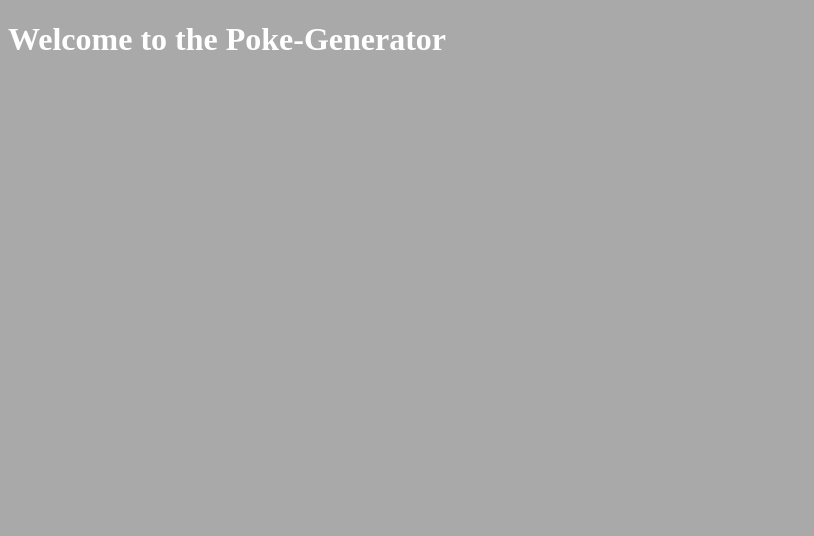
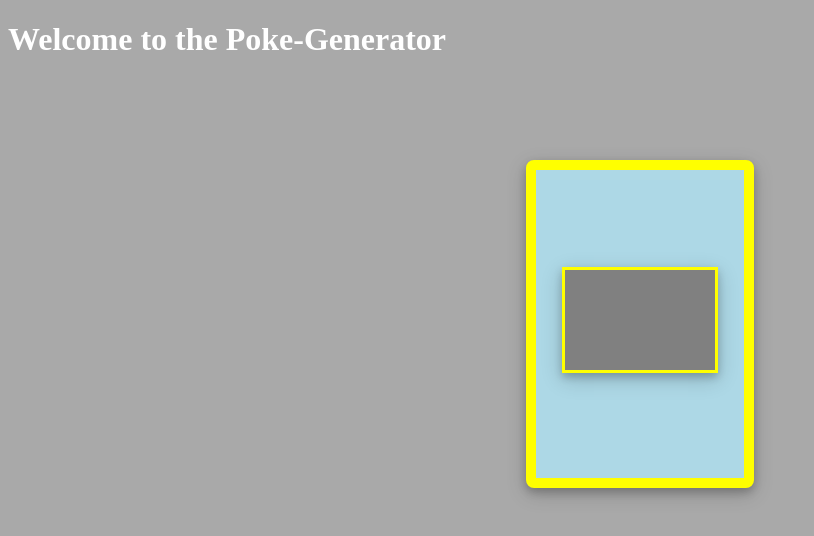
Before and after one commit to cswn/poke-generator, a website built with webpack: page dist/index.html in a window 1280 px wide. Shown: the whole page, without its empty margins (0-814 px from the left). Built offline with nearby package versions, Linux system fonts and the light colour scheme; no server answers.

Commit message:
Start styling pokemon card

```diff
--- a/src/index.js
+++ b/src/index.js
@@ -8,8 +8,16 @@
 let randomNumber = Math.floor(Math.random() * 1154);
 let theChosenOne = '';
 const container = document.getElementById('container');
-const pokeLogo = new Image();
-pokeLogo.src = logo;
+const card = document.querySelector('.card');
+const pic = document.getElementById('pic');
+const header = document.getElementById('header');
+const content = document.getElementById('poke-info');
+container.appendChild(card);
+card.appendChild(header);
+card.appendChild(pic);
+card.appendChild(content);
+// const pokeLogo = new Image();
+// pokeLogo.src = logo;
 
 
 
@@ -24,6 +32,8 @@
             if (data.indexOf(pokemon) === randomNumber) {
 
                 theChosenOne += pokemon.name;
+                const name = document.createElement('h3');
+                name.innerText = theChosenOne;
 
                 axios.get('https://pokeapi.co/api/v2/pokemon/' + theChosenOne)
 
@@ -37,8 +47,8 @@
                             let pokeType = pokemonInfo[0];
                             let pokemonType = pokeType.type.name;
 
-                            container.innerText = 'Pokemon: ' + theChosenOne + '\n ID: ' + pokeID + '\n Type: ' + pokemonType;
-                            container.appendChild(pokeLogo);
+                            content.innerText = 'ID: ' + pokeID + '\n Type: ' + pokemonType;
+                            header.appendChild(name);
 
                         } else if (pokemonInfo.length === 2) {
 
@@ -48,7 +58,8 @@
                             let pokemonType1 = type1.type.name;
                             let pokemonType2 = type2.type.name;
 
-                            container.innerText = 'Pokemon: ' + theChosenOne + '\n ID: ' + pokeID + '\n Types: ' + pokemonType1 + ' and ' + pokemonType2;
+                            content.innerText = 'ID: ' + pokeID + '\n Types: ' + pokemonType1 + ' and ' + pokemonType2;
+                            header.appendChild(name);
 
                         }
 
--- a/src/style.css
+++ b/src/style.css
@@ -2,3 +2,54 @@
     background: darkgray;
     color: white;
 }
+
+img {
+    width: 40px;
+    height: auto;
+}
+
+h3 {
+    display: flex;
+    justify-content: left;
+    align-items: flex-start;
+}
+
+#container {
+    display: flex;
+    justify-content: center;
+    align-items: center;
+}
+
+.card {
+    border: solid 10px yellow;
+    box-shadow: 0 4px 8px 0 rgba(0, 0, 0, 0.2), 0 6px 20px 0 rgba(0, 0, 0, 0.19);
+    background: lightblue;
+    border-radius: 8px;
+    padding: 4px;
+    margin-top: 80px;
+    width: 200px;
+    height: 300px;
+    color: navy;
+    display: flex;
+    flex-direction: column;
+    justify-content: center;
+    align-items: center;
+}
+
+#pic {
+    border: solid 3px yellow;
+    box-shadow: 0 4px 8px 0 rgba(0, 0, 0, 0.2), 0 6px 20px 0 rgba(0, 0, 0, 0.19);
+    background: gray;
+    width: 150px;
+    height: 100px;
+}
+
+#poke-info {
+    margin: 10px;
+}
+
+#header {
+    width: 150px;
+    padding: 2px;
+    margin: 4px;
+}
```
Also changed, not shown: dist/bundle.js, dist/index.html.
